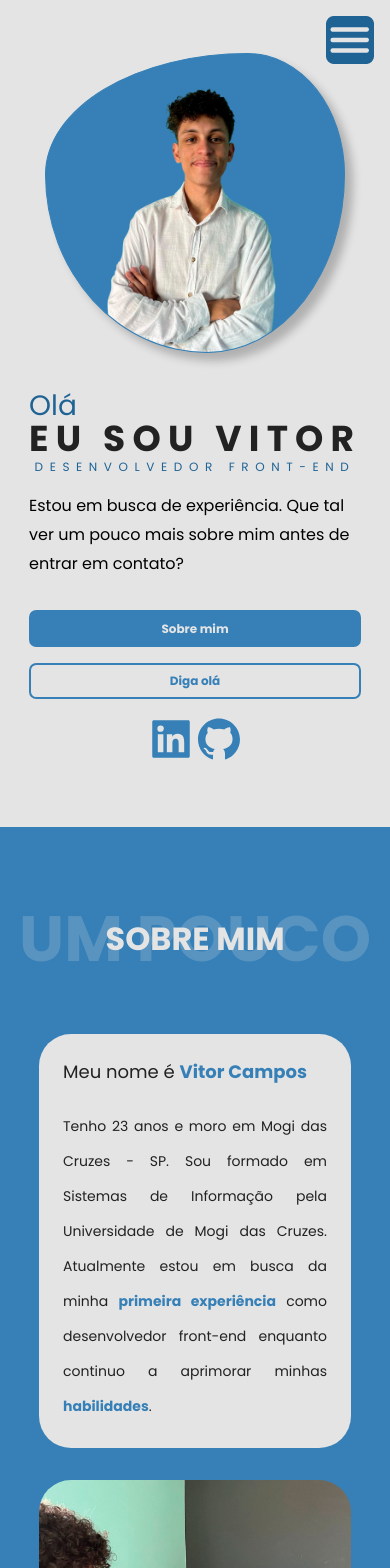
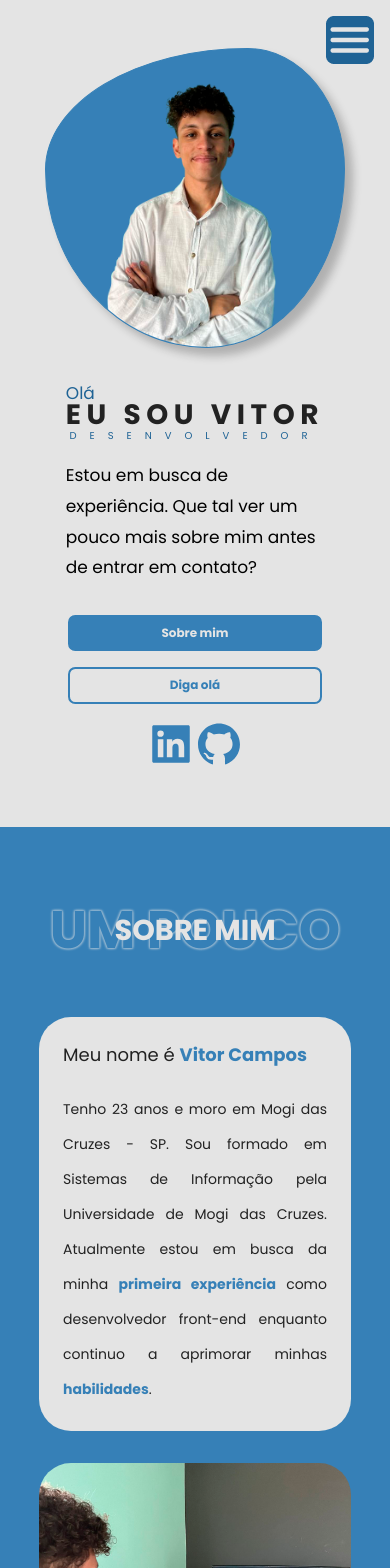
Before and after one commit to VitongoviskDev/portifolio, a React (Create React App) app: page / in a window 390 px wide. Shown: the top 1568 px of the page. Built offline with nearby package versions, Linux system fonts and the light colour scheme; no server answers.

Commit message:
fixed styles for iphone 5s

```diff
--- a/src/components/HeroButton/HeroButton.css
+++ b/src/components/HeroButton/HeroButton.css
@@ -7,7 +7,7 @@
     font-weight: 700;
     color: var(--clr-white-700);
 
-    width: 100%;
+    width: 98%;
     max-width: 30em;
     padding: .6em;
     margin: 0 auto;
--- a/src/components/Title/Title.css
+++ b/src/components/Title/Title.css
@@ -6,6 +6,7 @@
     text-transform: uppercase;
     font-family: var(--ff-primary );
     font-weight: 700;
+    z-index: 0;
 }
 .title__text{
     position: absolute;
@@ -13,10 +14,15 @@
     left: 50%;
     transform: translate(-50%, -50%);
 
-    font-size: 2em;
+    font-size: 1.8em;
+    z-index: 1;
 }
 .title__backtitle{
-
-    font-size: 4em;
-    opacity: .2;
+    font-size: 3.3em;
+    opacity: .5;
+    text-shadow:
+        -1px -1px 2px var(--border-color),
+        1px -1px 2px var(--border-color),
+        -1px  1px 2px var(--border-color),
+        1px  1px 2px var(--border-color);
 }
--- a/src/components/Title/index.tsx
+++ b/src/components/Title/index.tsx
@@ -9,13 +9,17 @@ interface TitleProps{
 }
 
 export default function Title({children, backTitle, color}: TitleProps) {
-    const titleStyles={
-        color: color === 'primary' ? "var(--clr-primary-700)" : 'var(--clr-highlight-900)'
-    }
+  const titleStyles={
+      color: color === 'primary' ? "var(--clr-primary-700)" : 'var(--clr-highlight-900)'
+  }
+  const backtitleStyles={
+      '--border-color': color === 'primary' ? "var(--clr-primary-700)" : 'var(--clr-highlight-900)',
+      color: color !== 'primary' ? "var(--clr-primary-700)" : 'var(--clr-highlight-900)'
+  }
   return (
     <div className='title' style={titleStyles}>
         <h2 className='title__text'>{children}</h2>
-        <span className='title__backtitle'>{backTitle}</span>
+        <span className='title__backtitle' style={backtitleStyles}>{backTitle}</span>
     </div>
   )
 }
--- a/src/sections/Hero/Hero.css
+++ b/src/sections/Hero/Hero.css
@@ -25,8 +25,8 @@
   text-align: ce;
 }
 .hero__overtitle{
-  margin-bottom: -16px;
-  font-size: 28px;
+  margin-bottom: -12px;
+  font-size: 17px;
   font-weight: 400;
   color: var(--clr-highlight-700);
 }
@@ -37,7 +37,7 @@
   text-transform: uppercase;
   white-space: nowrap;
   letter-spacing: .20em;
-  font-size: 36px;
+  font-size: 28px;
   font-weight: 700;
   color: var(--clr-secondary-700);
 }
@@ -46,8 +46,8 @@
 
   text-align: center;
   text-transform: uppercase;
-  letter-spacing: .55em;
-  font-size: 12px;
+  letter-spacing: 1.3em;
+  font-size: 10px;
   font-weight: 400;
   color: var(--clr-highlight-700);
 }
@@ -55,7 +55,7 @@
   margin-bottom: 32px;
 
   line-height: 1.8em;
-  font-size: 16px;
+  font-size: 17px;
   font-weight: 400;
 }
 .hero__buttons-container{
--- a/src/sections/Hero/index.tsx
+++ b/src/sections/Hero/index.tsx
@@ -19,7 +19,7 @@ export default function Hero() {
         <div className="hero__text-container">
           <h3 className='hero__overtitle'>Olá</h3>
           <h1 className='hero__title'>Eu sou Vitor</h1>
-          <h2 className='hero__subtitle'>desenvolvedor front-end</h2>
+          <h2 className='hero__subtitle'>desenvolvedor</h2>
           <p className='hero__text'>Estou em busca de experiência. Que tal ver um pouco mais sobre mim antes de entrar em contato?</p>
         </div>
         <div className="hero__buttons-container">
```
